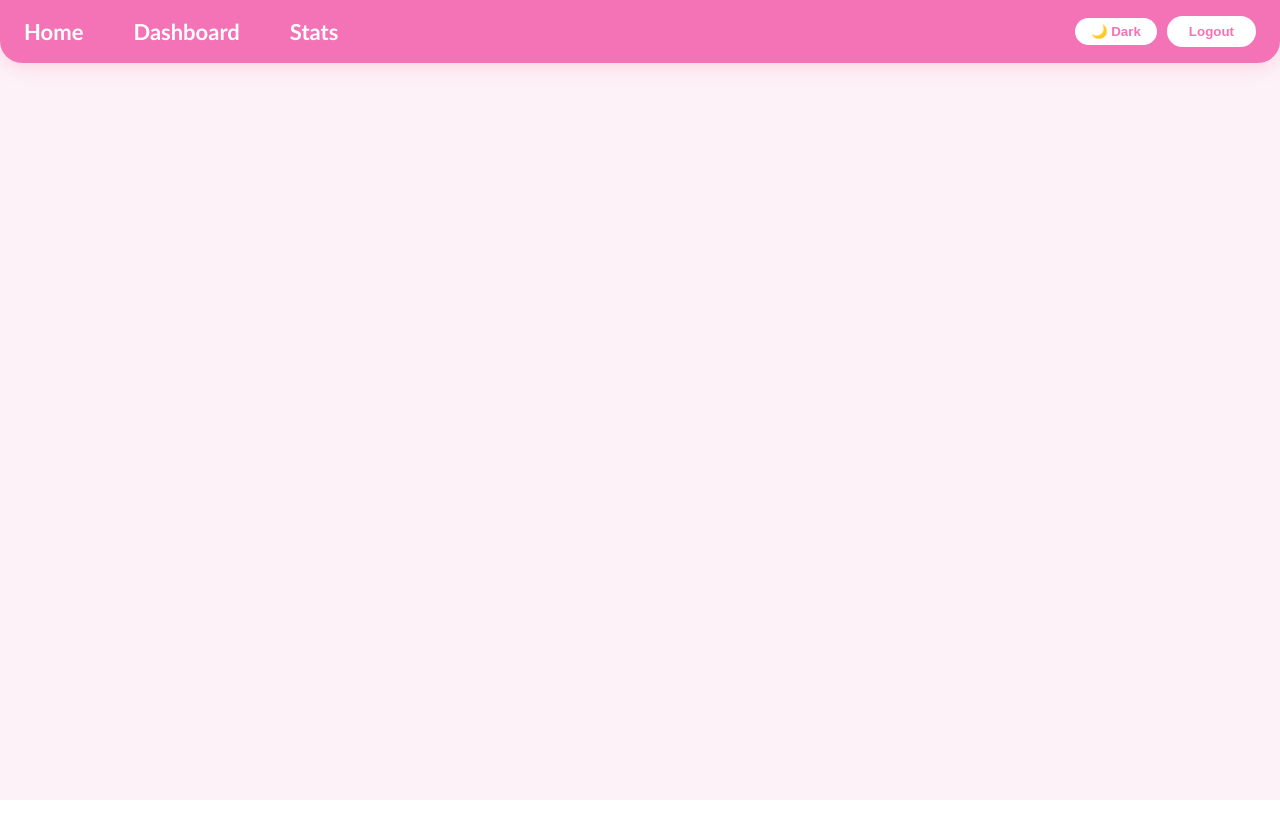
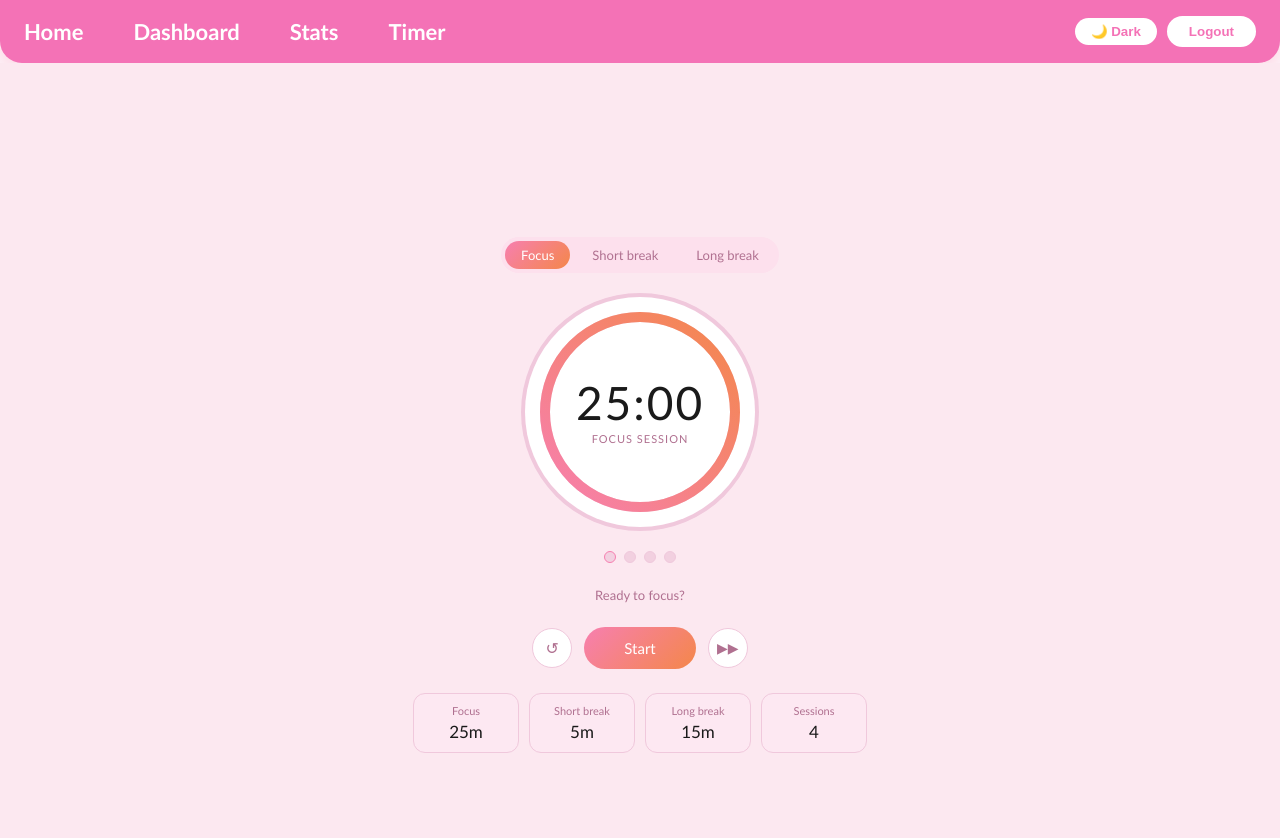
Before and after one commit to andu-rgb/StudyFlow, a React (Vite) app in the folder client/: page /pomodoro in a window 1280 px wide. Shown: the top 838 px of the page. Before the commit the page ends 800 px from the top, so only its background shows below. Built offline with nearby package versions, Linux system fonts and the light colour scheme; no server answers; sample sign-in values are in the browser's storage.

Commit message:
added pomodoro

```diff
--- a/client/src/App.tsx
+++ b/client/src/App.tsx
@@ -8,6 +8,8 @@ import Login from "./pages/Login";
 import Signup from "./pages/Signup";
 import AuthSuccess from "./pages/AuthSuccess";
 import type { ReactElement } from "react";
+import Pomodoro from "./pages/Pomodoro";
+
 
 function ProtectedRoute({ children }: { children: ReactElement }) {
   const token = localStorage.getItem("token");
@@ -24,10 +26,11 @@ function App() {
         <Routes>
           <Route path="/" element={<Home darkMode={darkMode} />} />
           <Route path="/login" element={<Login darkMode={darkMode} />} />
-<Route path="/signup" element={<Signup darkMode={darkMode} />} />
+          <Route path="/signup" element={<Signup darkMode={darkMode} />} />
           <Route path="/auth-success" element={<AuthSuccess />} />
           <Route path="/dashboard" element={<ProtectedRoute><Dashboard darkMode={darkMode} /></ProtectedRoute>} />
           <Route path="/stats" element={<ProtectedRoute><Stats darkMode={darkMode} /></ProtectedRoute>} />
+          <Route path="/pomodoro" element={<ProtectedRoute><Pomodoro darkMode={darkMode} /></ProtectedRoute>} />
         </Routes>
       </BrowserRouter>
     </div>
--- a/client/src/components/Navbar.tsx
+++ b/client/src/components/Navbar.tsx
@@ -15,6 +15,7 @@ function Navbar({ darkMode, setDarkMode }: { darkMode: boolean, setDarkMode: (v:
         <Link to="/" style={{ color: "white", textDecoration: "none", fontWeight: "bold" }}>Home</Link>
         <Link to="/dashboard" style={{ color: "white", textDecoration: "none", fontWeight: "bold" }}>Dashboard</Link>
         <Link to="/stats" style={{ color: "white", textDecoration: "none", fontWeight: "bold" }}>Stats</Link>
+        <Link to="/pomodoro">Timer</Link>
       </div>
       <div style={{ display: "flex", gap: "10px", alignItems: "center" }}>
         <button
--- /dev/null
+++ b/client/src/pages/Pomodoro.tsx
@@ -0,0 +1,143 @@
+import { useState, useEffect, useRef } from "react";
+
+const MODES = { focus: 25 * 60, short: 5 * 60, long: 15 * 60 };
+const LABELS = { focus: "Focus Session", short: "Short Break", long: "Long Break" };
+const SESSIONS = 4;
+const CIRC = 2 * Math.PI * 95;
+
+export default function Pomodoro({ darkMode }: { darkMode: boolean }) {
+  const [mode, setModeState] = useState<"focus" | "short" | "long">("focus");
+  const [remaining, setRemaining] = useState(MODES.focus);
+  const [running, setRunning] = useState(false);
+  const [session, setSession] = useState(1);
+  const [completedSessions, setCompleted] = useState(0);
+  const [statusText, setStatusText] = useState("Ready to focus?");
+  const timerRef = useRef<ReturnType<typeof setInterval> | null>(null);
+  const total = MODES[mode];
+
+  const switchMode = (m: "focus" | "short" | "long") => {
+    if (timerRef.current) clearInterval(timerRef.current);
+    setRunning(false);
+    setModeState(m);
+    setRemaining(MODES[m]);
+    setStatusText(m === "focus" ? "Ready to focus?" : "Time to recharge!");
+  };
+
+  const handleComplete = () => {
+    if (mode === "focus") {
+      setCompleted((c) => {
+        const next = c + 1;
+        if (next % SESSIONS === 0) {
+          setSession(1);
+          setTimeout(() => switchMode("long"), 300);
+        } else {
+          setSession((s) => Math.min(s + 1, SESSIONS));
+          setTimeout(() => switchMode("short"), 300);
+        }
+        return next;
+      });
+    } else {
+      setTimeout(() => switchMode("focus"), 300);
+    }
+  };
+
+  useEffect(() => {
+    if (running) {
+      timerRef.current = setInterval(() => {
+        setRemaining((r) => {
+          if (r <= 1) {
+            if (timerRef.current) clearInterval(timerRef.current);
+            setRunning(false);
+            handleComplete();
+            return 0;
+          }
+          return r - 1;
+        });
+      }, 1000);
+    }
+    return () => { if (timerRef.current) clearInterval(timerRef.current); };
+  }, [running, mode]);
+
+  const mins = String(Math.floor(remaining / 60)).padStart(2, "0");
+  const secs = String(remaining % 60).padStart(2, "0");
+  const offset = CIRC * (1 - remaining / total);
+
+  // Colors that mirror your existing darkMode ? "#1a1a2e" : "#fdf2f8" pattern
+  const bg = darkMode ? "#0d1b2e" : "#fce8f0";
+  const card = darkMode ? "#152236" : "#ffffff";
+  const cardBorder = darkMode ? "#2a4060" : "#f0c8dc";
+  const track = darkMode ? "#1e3450" : "#f2d0e0";
+  const text = darkMode ? "#ffffff" : "#1a1a1a";
+  const muted = darkMode ? "#8ba3c0" : "#b07090";
+  const tabBg = darkMode ? "#1a2a40" : "#fde0ed";
+  const settingBg = darkMode ? "#1a2a40" : "#fde8f2";
+
+  return (
+    <div style={{ minHeight: "100vh", background: bg, display: "flex", flexDirection: "column", alignItems: "center", justifyContent: "center", gap: "1.5rem", padding: "2rem", transition: "all 0.3s" }}>
+
+      {/* Mode Tabs */}
+      <div style={{ display: "flex", gap: "6px", background: tabBg, borderRadius: "999px", padding: "4px" }}>
+        {(["focus", "short", "long"] as const).map((m) => (
+          <button key={m} onClick={() => switchMode(m)} style={{ border: "none", borderRadius: "999px", padding: "6px 16px", fontSize: "13px", cursor: "pointer", fontFamily: "inherit", background: mode === m ? "linear-gradient(135deg, #f77fb0, #f4874a)" : "transparent", color: mode === m ? "white" : muted, fontWeight: mode === m ? 500 : 400, transition: "all 0.2s" }}>
+            {m === "focus" ? "Focus" : m === "short" ? "Short break" : "Long break"}
+          </button>
+        ))}
+      </div>
+
+      {/* Clock */}
+      <div style={{ background: card, borderRadius: "50%", padding: "10px", boxShadow: `0 0 0 4px ${cardBorder}`, transition: "all 0.3s" }}>
+        <div style={{ position: "relative", width: "210px", height: "210px" }}>
+          <svg width="210" height="210" viewBox="0 0 210 210" style={{ transform: "rotate(-90deg)" }}>
+            <circle cx="105" cy="105" r="95" fill="none" stroke={track} strokeWidth="10" />
+            <circle cx="105" cy="105" r="95" fill="none" strokeWidth="10" strokeLinecap="round"
+              stroke="url(#grad)" strokeDasharray={CIRC} strokeDashoffset={offset}
+              style={{ transition: "stroke-dashoffset 1s linear" }} />
+            <defs>
+              <linearGradient id="grad" x1="0" y1="0" x2="1" y2="1">
+                <stop offset="0%" stopColor="#f77fb0" />
+                <stop offset="100%" stopColor="#f4874a" />
+              </linearGradient>
+            </defs>
+          </svg>
+          <div style={{ position: "absolute", top: "50%", left: "50%", transform: "translate(-50%, -50%)", textAlign: "center" }}>
+            <div style={{ fontSize: "46px", fontWeight: 500, color: text, letterSpacing: "2px", lineHeight: 1 }}>{mins}:{secs}</div>
+            <div style={{ fontSize: "11px", color: muted, marginTop: "6px", letterSpacing: "1px" }}>{LABELS[mode].toUpperCase()}</div>
+          </div>
+        </div>
+      </div>
+
+      {/* Session dots */}
+      <div style={{ display: "flex", gap: "8px" }}>
+        {Array.from({ length: SESSIONS }, (_, i) => i + 1).map((i) => (
+          <div key={i} style={{ width: "10px", height: "10px", borderRadius: "50%", border: `1.5px solid ${i === session && mode === "focus" ? "#f77fb0" : cardBorder}`, background: i < session ? "linear-gradient(135deg, #f77fb0, #f4874a)" : track, transition: "all 0.3s" }} />
+        ))}
+      </div>
+
+      <div style={{ fontSize: "13px", color: muted }}>{statusText}</div>
+
+      {/* Controls */}
+      <div style={{ display: "flex", alignItems: "center", gap: "12px" }}>
+        <button onClick={() => { if (timerRef.current) clearInterval(timerRef.current); setRunning(false); setRemaining(total); setStatusText("Ready to focus?"); }}
+          style={{ width: "40px", height: "40px", borderRadius: "50%", border: `1.5px solid ${cardBorder}`, background: card, color: muted, cursor: "pointer", fontSize: "16px", display: "flex", alignItems: "center", justifyContent: "center" }}>↺</button>
+
+        <button onClick={() => setRunning((r) => { if (r) { setStatusText("Paused"); } else { setStatusText(mode === "focus" ? "Stay focused!" : "Take it easy."); } return !r; })}
+          style={{ border: "none", background: "linear-gradient(135deg, #f77fb0, #f4874a)", color: "white", fontSize: "15px", fontWeight: 500, padding: "12px 40px", borderRadius: "999px", cursor: "pointer", fontFamily: "inherit" }}>
+          {running ? "Pause" : remaining === total ? "Start" : "Resume"}
+        </button>
+
+        <button onClick={() => { if (timerRef.current) clearInterval(timerRef.current); setRunning(false); setRemaining(0); handleComplete(); }}
+          style={{ width: "40px", height: "40px", borderRadius: "50%", border: `1.5px solid ${cardBorder}`, background: card, color: muted, cursor: "pointer", fontSize: "14px", display: "flex", alignItems: "center", justifyContent: "center" }}>▶▶</button>
+      </div>
+
+      {/* Settings summary */}
+      <div style={{ display: "flex", gap: "10px", flexWrap: "wrap", justifyContent: "center" }}>
+        {[["Focus", "25m"], ["Short break", "5m"], ["Long break", "15m"], ["Sessions", "4"]].map(([label, val]) => (
+          <div key={label} style={{ background: settingBg, border: `1px solid ${cardBorder}`, borderRadius: "12px", padding: "10px 14px", textAlign: "center", minWidth: "76px", transition: "all 0.3s" }}>
+            <div style={{ fontSize: "11px", color: muted, marginBottom: "4px" }}>{label}</div>
+            <div style={{ fontSize: "17px", fontWeight: 500, color: text }}>{val}</div>
+          </div>
+        ))}
+      </div>
+    </div>
+  );
+}
```
